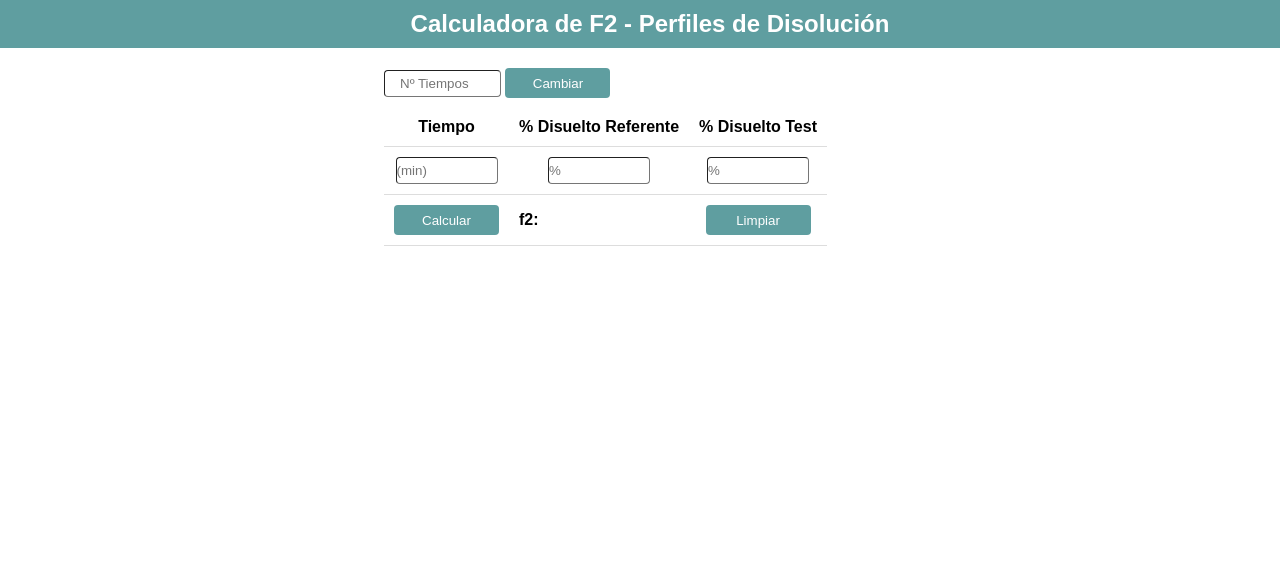
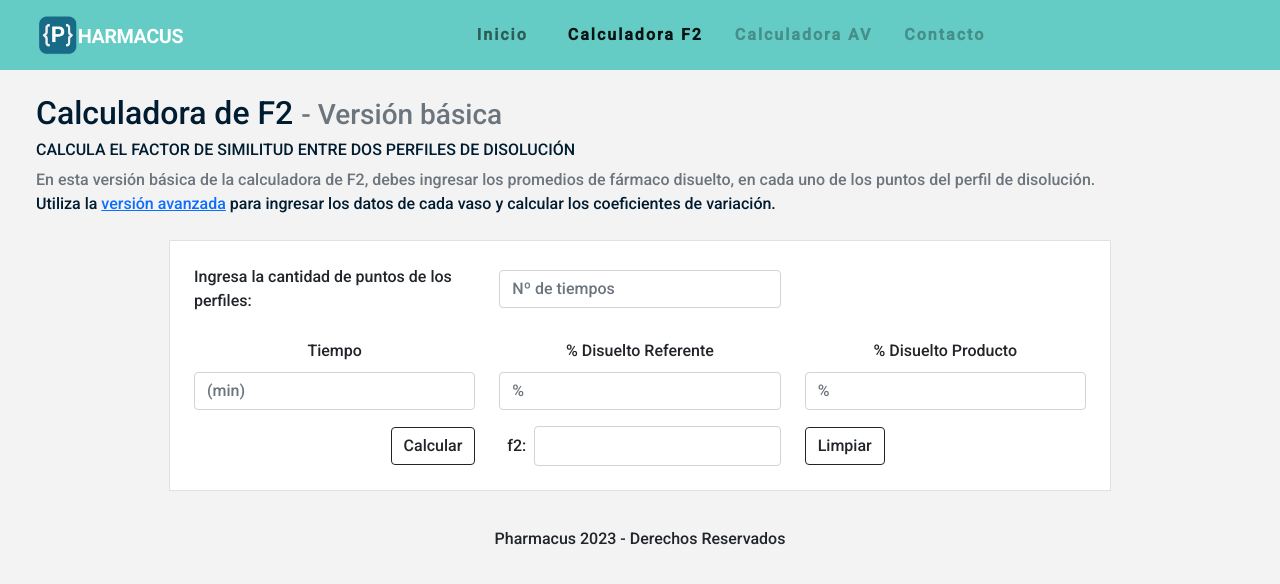
Before and after one commit to yesminalina/f2_calculator, a Flask app: page /basic_f2calculator/1 in a window 1280 px wide. Shown: the top 584 px of the page. Run offline with Flask 2, Linux system fonts and the light colour scheme; the visitor is signed in with stand-in values (Sample User, id 1).

Commit message:
Se modifican estilos css utilizando bootstrap

```diff
--- a/calculator/static/style.css
+++ b/calculator/static/style.css
@@ -1,83 +1,47 @@
-* {
-    margin: 0;
-    padding: 0;
-    text-decoration: none;
+body {
+    font-family: 'Roboto', 'Lucida Sans Regular', 'Lucida Grande', 'Lucida Sans Unicode', Geneva, Verdana, sans-serif;
+    width: 100%;
+    margin: 0px;
+    background-color: rgb(243, 243, 243);
 }
 
-body {
-    font-family: sans-serif;
+/*menu*/
+nav {
+    background-color: #64CCC5;
 }
 
-header {
-    background-color: cadetblue;
-    color: white;
-    padding: 10px;
-    text-align: center;
-    min-width: 1024px;
-    width: 100%;
-    max-height: 300px;
-    margin: 0 auto;
+nav ul li {
+    letter-spacing: 2px;
 }
 
-.titulo {
-    text-align: center;
-    margin-bottom: 30px;
-    font-size: larger;
+nav ul li:last-child {
+    border: none;
+}
+/* generales */
+h1 {
+    font-size: 2rem;
+}
+h2 {
+    font-size: 1rem;
+    text-transform: uppercase;
 }
 
-.forma_vasos {
-    margin-left: auto;
-    margin-right: auto;
-    margin-bottom: 10px;
-    margin-top: 20px;
-    width: 40%;
+h3 {
+    font-size: 1rem;
+    margin-bottom: 0;
 }
 
-.forma_vasos #cambiar{
-    display: inline;
-}
-
-.forma_vasos #vasos{
-    display: inline;
-    padding-left: 15px;
+p {
+    margin: 0px;
 }
 
 .calculadora {
-    margin-left: auto;
-    margin-right: auto;
-    width: 40%;
+    background-color: white;
 }
 
-table {
-    border-collapse: collapse;
+/* footer */
+footer {
+    height: 3em;
+    line-height: 3em;
+    text-align: center;
 }
-
-.calculadora th, td {
-    padding: 10px;
-    border-bottom: 1px solid #ddd;
-  }
-
-input[type=number] {
-    border-radius: 4px;
-    border-width: 1px;
-    height: 25px;
-    max-width: 100px;
-    display: block;
-    margin-left: auto;
-    margin-right: auto;
-
-}
-
-input[type=submit] {
-    background-color: cadetblue;
-    color: white;
-    border-radius: 4px;
-    border-width: 1px;
-    height: 30px;
-    width: 105px;
-    display: block;
-    margin-left: auto;
-    margin-right: auto;
-    border: none;
-    cursor: pointer;
-}
--- a/calculator/templates/base.html
+++ b/calculator/templates/base.html
@@ -1,15 +1,44 @@
 <!DOCTYPE html>
+<head>
+    <meta charset="UTF-8">
+    <meta name="viewport" content="width=device-width, initial-scale=1.0">
+    <title>{% block title %}{% endblock %} - Calculadora Farmacéutica</title>
+    <!--bs-->
+    <link href="https://cdn.jsdelivr.net/npm/bootstrap@5.1.3/dist/css/bootstrap.min.css" rel="stylesheet"
+        integrity="sha384-1BmE4kWBq78iYhFldvKuhfTAU6auU8tT94WrHftjDbrCEXSU1oBoqyl2QvZ6jIW3" crossorigin="anonymous">
+    <!--fonts-->
+    <link rel="preconnect" href="https://fonts.googleapis.com">
+    <link rel="preconnect" href="https://fonts.gstatic.com" crossorigin>
+    <link href="https://fonts.googleapis.com/css2?family=Roboto:wght@300;500&display=swap" rel="stylesheet">
+    <!--css-->
     <link rel="stylesheet" href="{{ url_for('static', filename='style.css') }}">
-<title>{% block title %}{% endblock %} - F2 perfiles disolución</title>
-<nav class="menu">
+</head>
+<body>
+    <!--Navbar-->
+    <nav class="navbar navbar-expand-lg navbar-light p-0">
+        <div class="container-fluid">
+            <a class="navbar-brand m-0 ps-4" href="#"><img src="/static/imgs/nav_logo.png" alt="Pharmacus" width="150"></a>
+            <button class="navbar-toggler" type="button" data-bs-toggle="collapse" data-bs-target="#navbarNav"
+                aria-controls="navbarNav" aria-expanded="false" aria-label="Toggle navigation">
+                <span class="navbar-toggler-icon"></span>
+            </button>
+            <div class="collapse navbar-collapse justify-content-center fw-bold fs-6" style="color:#001C30" id="navbarNav">
+                {% block menu %}
+
+                {% endblock %}
+            </div>
+        </div>
     </nav>
-<section class="content">
-    <header>
-        {% block header %}
-        {% endblock %}
-    </header>
+
+    <!--contenedor antiguo-->
+    <main class="container-fluid">
         {% for message in get_flashed_messages() %}
         <div class="flash">{{ message }}</div>
         {% endfor %}
         {% block content %}{% endblock %}
-</section>
+    </main>
+    <footer>Pharmacus 2023 - Derechos Reservados</footer>
+
+    <!--bs-->
+    <script src="https://cdn.jsdelivr.net/npm/bootstrap@5.1.3/dist/js/bootstrap.bundle.min.js" integrity="sha384-ka7Sk0Gln4gmtz2MlQnikT1wXgYsOg+OMhuP+IlRH9sENBO0LRn5q+8nbTov4+1p" crossorigin="anonymous"></script>
+</body>
--- a/calculator/templates/calculator/basic_f2calculator.html
+++ b/calculator/templates/calculator/basic_f2calculator.html
@@ -1,50 +1,112 @@
 {% extends 'base.html' %}
 
-{% block header %}
-<h1>Calculadora de F2 - Perfiles de Disolución</h1>
+{% block title %}
+Cálculo de F2 - Perfiles de Disolución
+{% endblock %}
+
+{% block menu %}
+<ul class="navbar-nav">
+    <li class="nav-item mx-2">
+        <a class="nav-link mx-2" href="#">Inicio</a>
+    </li>
+    <li class="nav-item">
+        <a class="nav-link active mx-2" aria-current="page" href="#">Calculadora F2</a>
+    </li>
+    <li class="nav-item">
+        <a class="nav-link disabled mx-2" href="#">Calculadora AV</a>
+    </li>
+    <li class="nav-item">
+        <a class="nav-link disabled mx-2">Contacto</a>
+    </li>
+</ul>
 {% endblock %}
 
 {% block content %}
-<div class="forma_vasos">
+<!--instructions-->
+<section class="container-fluid p-4" style="color:#001C30">
+    <h1>Calculadora de F2 <small class="text-muted"> - Versión básica</small></h1>
+    <h2>Calcula el factor de similitud entre dos perfiles de disolución</h2>
+    <p class="text-muted">En esta versión básica de la calculadora de F2, debes ingresar los promedios de fármaco disuelto, en cada uno de los puntos del perfil de disolución.</p>
+    <p>Utiliza la <a href="">versión avanzada</a> para ingresar los datos de cada vaso y calcular los coeficientes de variación.</p>
+</section>
+
+<!--Calculadora-->
+<section class="container w-75 border border-black p-4 mb-4 calculadora">
+    <!--form tiempos-->
     <form method="POST" action="{{ url_for('calculator.create') }}">
-        <input type="number" name="vasos" id="vasos" placeholder="Nº Tiempos">
-        <input type="submit" value="Cambiar" id="cambiar">
+        <div class="row  align-items-center">
+            <div class="col-4 m-0">
+                <label for="vasos" class="form-label m-0">Ingresa la cantidad de puntos de los perfiles:</label>
+            </div>
+            <div class="col-4 m-0">
+                <input type="number" class="form-control" name="vasos" id="vasos" placeholder="Nº de tiempos">
+            </div>
+        </div>
     </form>
-</div>
-<div class="calculadora">
-        <table>
-            <tr>
-                <th>Tiempo</th>
-                <th>% Disuelto Referente</th>
-                <th>% Disuelto Test</th>
-            </tr>
-            <form action="{{ url_for('calculator.basic_f2calculator', vasos=vasos) }}" method="POST">
-            {% for vaso in range(1, vasos+1) %}
+    <!--form calculadora-->
+    <form action="{{ url_for('calculator.basic_f2calculator', vasos=vasos) }}" method="POST">
+    <div class="row row-cols-3 my-3 gy-2">
+
+        <div class="col p-1">
+            <h3 class="text-center">Tiempo</h3>
+        </div>
+        <div class="col p-1">
+            <h3 class="text-center">% Disuelto Referente</h3>
+        </div>
+        <div class="col p-1">
+            <h3 class="text-center">% Disuelto Producto</h3>
+        </div>
+        {% for vaso in range(1, vasos+1) %}
+        <!--after f2-->
+        {% if f2 %}
+        <div class="col">
+            <!--tengo duda si puede haber un error al usar variable tiempo, si el array se llama igual-->
+            <input type="number" class="form-control m-0" id="t{{vasos}}" name="t{{vasos}}"
+                value="{{ tiempo['{}'.format(vaso)] }}">
+        </div>
+        <div class="col">
+            <input type="number" class="form-control m-0" name="ref_dis_{{vaso}}" id="ref_dis_{{vaso}}"
+                value="{{ ref_dis_prom['{}'.format(vaso)] }}" required>
+        </div>
+        <div class="col">
+            <input type="number" class="form-control m-0" name="test_dis_{{vaso}}" id="test_dis_{{vaso}}"
+                value="{{ test_dis_prom['{}'.format(vaso)] }}" required>
+        </div>
+        <!--before f2-->
+        {% else %}
+        <div class="col">
+            <input type="number" class="form-control m-0" id="t{{vaso}}" name="t{{vaso}}" placeholder="(min)">
+        </div>
+        <div class="col">
+            <input type="number" class="form-control m-0" name="ref_dis_{{vaso}}" id="ref_dis_{{vaso}}" placeholder="%"
+                required>
+        </div>
+        <div class="col">
+            <input type="number" class="form-control m-0" name="test_dis_{{vaso}}" id="test_dis_{{vaso}}"
+                placeholder="%" required>
+        </div>
+        {% endif %}
+        {%endfor%}
+    </div>
+    <div class="row justify-content-start align-items-center">
+        <div class="col-4 text-end">
+            <button type="submit" class="btn btn-outline-dark">Calcular</button>
+        </div>
+        <div class="col-4 d-flex text-center justify-content-start">
+            <p class="p-2">f2:</p>
             {% if f2 %}
-            <tr>
-                <td><input type="number" id="t{{vaso}}" name="t{{vaso}}" value="{{ tiempo['{}'.format(vaso)] }}"></td>
-                <td><input type="number" name="ref_dis_{{vaso}}" id="ref_dis_{{vaso}}" value="{{ ref_dis_prom['{}'.format(vaso)] }}" required></td>
-                <td><input type="number" name="test_dis_{{vaso}}" id="test_dis_{{vaso}}" value="{{ test_dis_prom['{}'.format(vaso)] }}" required></td>
-            </tr>
+            <input value="{{f2}}" class="form-control">
+            {% else %}
+            <input class="form-control">
+            {% endif %}
+        </div>
+        </form>
+        <div class="col-4">
+            <form action="{{ url_for('calculator.clear', vasos=vasos) }}" method="POST">
+                <button type="submit" class="btn btn-outline-dark ">Limpiar</button>
+            </form>
+        </div>
+    </div>
+</section>
 
-            {% else %}
-            <tr>
-                <td><input type="number" id="t{{vaso}}" name="t{{vaso}}" placeholder="(min)"></td>
-                <td><input type="number" name="ref_dis_{{vaso}}" id="ref_dis_{{vaso}}" placeholder="%" required></td>
-                <td><input type="number" name="test_dis_{{vaso}}" id="test_dis_{{vaso}}" placeholder="%" required></td>
-            </tr>
-            {% endif %}
-            {%endfor%}
-            <tr>
-                <td><input type="submit" value="Calcular" id="calcular"/></td>
-                <td style="height:20px"><b>f2: {% if f2%}{{f2}}{% endif %}</b></td>
-            </form>
-                <td>
-                <form action="{{ url_for('calculator.clear', vasos=vasos) }}" method="POST">
-                <input type="submit" value="Limpiar" id="limpiar">
-                </form>
-                </td>
-            </tr>
-        </table>
-</div>
-{% endblock %}
+    {% endblock %}
```
Also changed, not shown: calculator/static/imgs/head_logo.png (added), calculator/static/imgs/nav_logo.png (added), calculator/static/imgs/pharmacus_logo_rectangulo.png (added), 4 other files. Lines whose indentation alone changed are shown as unchanged.
